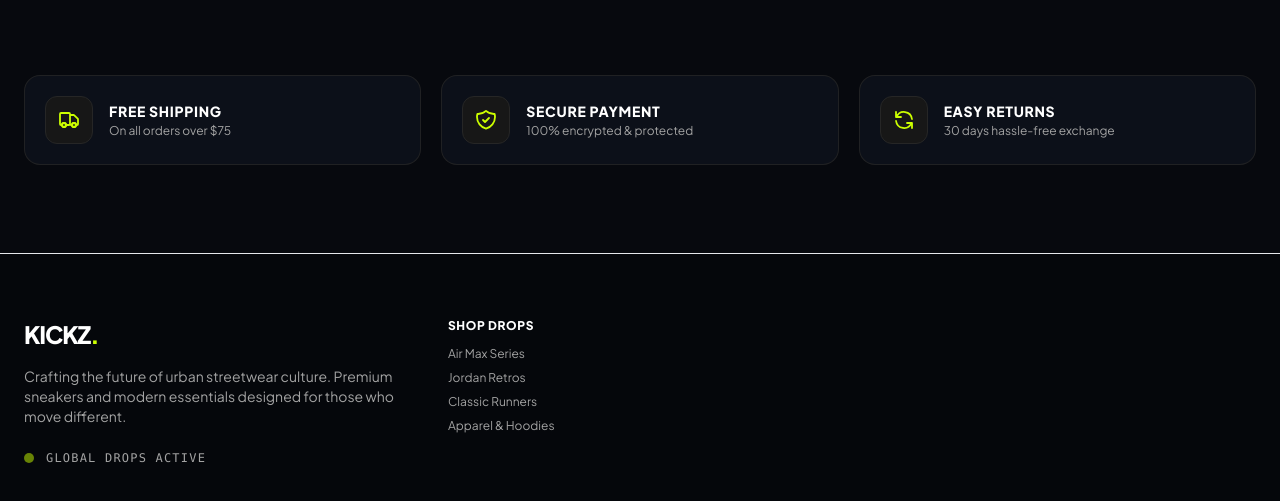
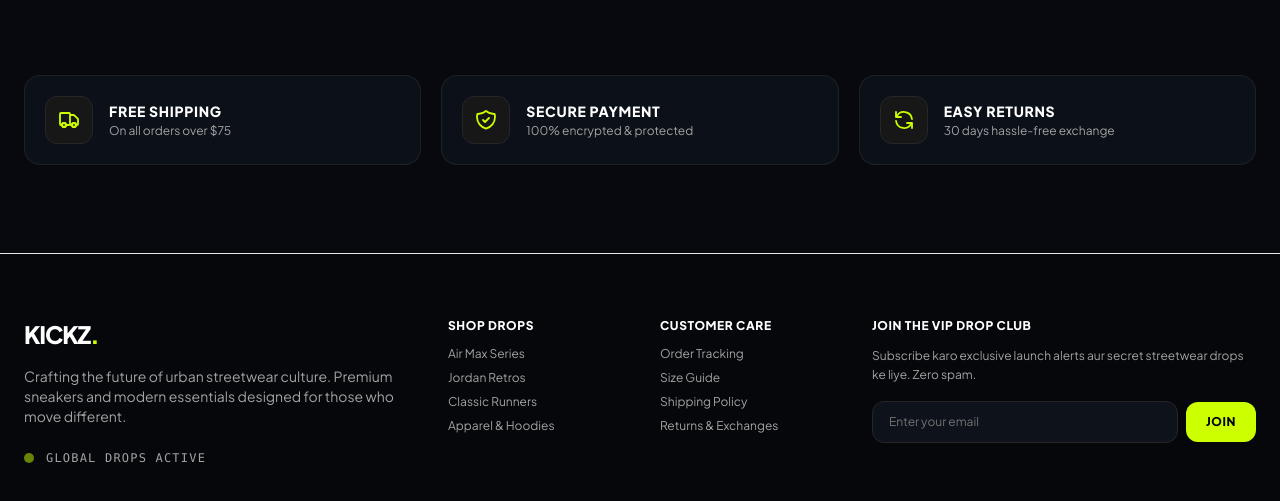
Before and after one commit to UmerFarooq919/DRIFTX-SNEAKER-LANDING-PAGE, a plain HTML site: page index.html in a window 1280 px wide. Shown: the part 1926-2427 px from the top of the page. Drawn offline with nearby package versions, Linux system fonts and the light colour scheme.

Commit message:
Added 4 col in index.html

```diff
--- a/index.html
+++ b/index.html
@@ -437,6 +437,36 @@
             <li><a href="#collections" class="hover:text-[#CCFF00] transition">Apparel & Hoodies</a></li>
           </ul>
         </div>
+        <!-- Col 3: Support / Help (lg:col-span-2) -->
+        <div class="lg:col-span-2 space-y-3">
+          <h4 class="text-xs font-black uppercase tracking-wider text-white">Customer Care</h4>
+          <ul class="space-y-2 text-xs font-medium text-neutral-400">
+            <li><a href="#" class="hover:text-[#CCFF00] transition">Order Tracking</a></li>
+            <li><a href="#" class="hover:text-[#CCFF00] transition">Size Guide</a></li>
+            <li><a href="#" class="hover:text-[#CCFF00] transition">Shipping Policy</a></li>
+            <li><a href="#" class="hover:text-[#CCFF00] transition">Returns & Exchanges</a></li>
+          </ul>
+        </div>
+        <!-- Col 4: Newsletter Box (lg:col-span-4) -->
+        <div class="lg:col-span-4 space-y-3">
+          <h4 class="text-xs font-black uppercase tracking-wider text-white">Join The VIP Drop Club</h4>
+          <p class="text-xs text-neutral-400 leading-relaxed">
+            Subscribe karo exclusive launch alerts aur secret streetwear drops ke liye. Zero spam.
+          </p>
+          <form onsubmit="event.preventDefault(); alert('Subscribed successfully to KICKZ VIP drops!');" class="flex items-center gap-2 pt-1">
+            <input
+              type="email"
+              placeholder="Enter your email"
+              required
+              class="w-full bg-[#0E121B] border border-neutral-800 text-white placeholder-neutral-500 text-xs px-4 py-3 rounded-xl focus:outline-none focus:border-[#CCFF00] transition" />
+            <button
+              type="submit"
+              class="px-5 py-3 rounded-xl bg-[#CCFF00] hover:bg-[#b8e600] text-black text-xs font-extrabold uppercase tracking-wider transition shrink-0" >
+              Join
+            </button>
+          </form>
+        </div>
+      </div>
         </footer>
 <script src="script.js"></script>
 </body>
```
